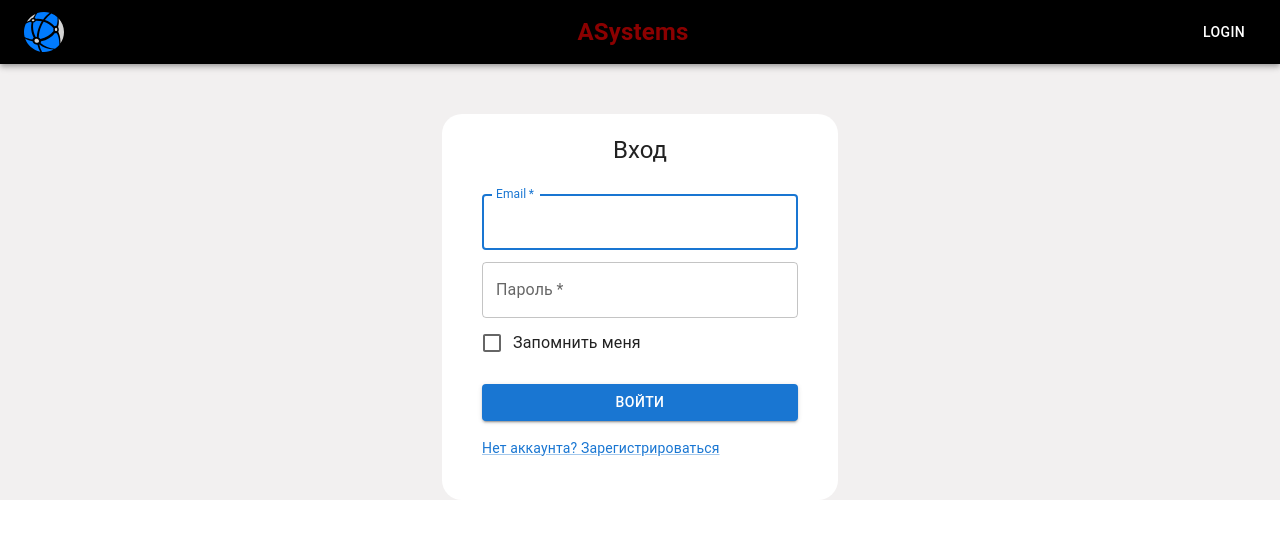
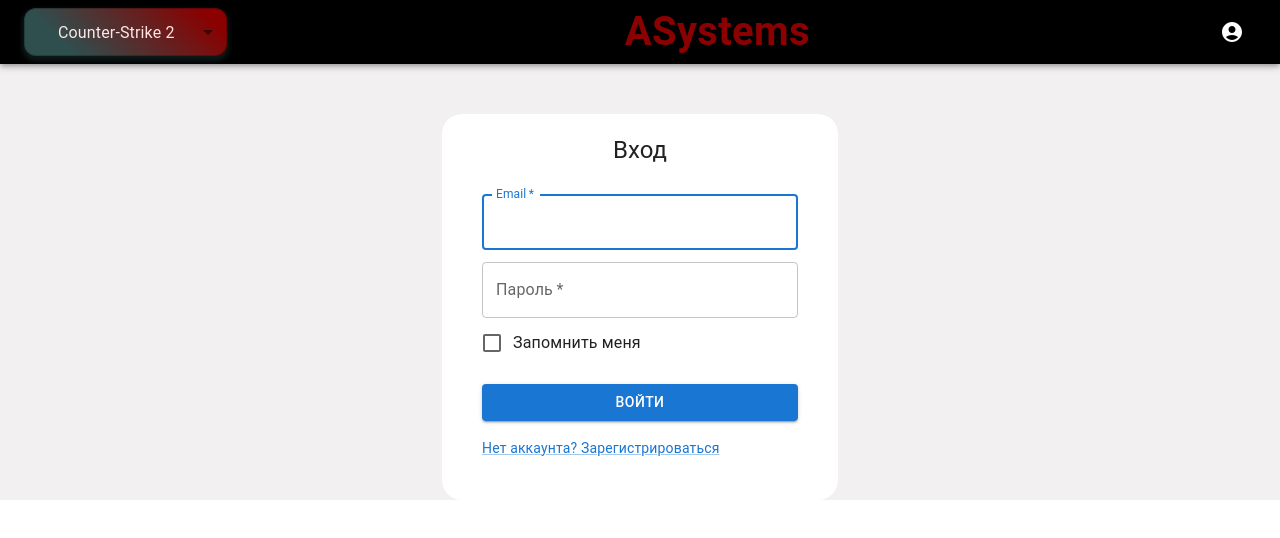
Before and after one commit to AlekseiMonakhov/steam-parser, a React (Create React App) app in the folder frontend/: page /login in a window 1280 px wide. Shown: the top 538 px of the page. Built offline with nearby package versions, Linux system fonts and the light colour scheme.

Commit message:
add game's name filtration

```diff
--- a/frontend/src/components/header/header.tsx
+++ b/frontend/src/components/header/header.tsx
@@ -1,4 +1,4 @@
-import React from 'react';
+import React, { useState } from 'react';
 import AppBar from '@mui/material/AppBar';
 import Box from '@mui/material/Box';
 import Toolbar from '@mui/material/Toolbar';
@@ -7,52 +7,58 @@ import AccountCircle from '@mui/icons-material/AccountCircle';
 import Typography from '@mui/material/Typography';
 import Menu from '@mui/material/Menu';
 import MenuItem from '@mui/material/MenuItem';
+import Select, { SelectChangeEvent } from '@mui/material/Select';
+import { useGameStore } from '../../storage/gameStore';
 import styles from './header.module.css';
 import { Button } from '@mui/material';
-import { useNavigate, Link } from 'react-router-dom';
-import { useUserStore } from '../../storage/userStore';
-import logo from './logo.svg'
+import { Link } from 'react-router-dom';
 
 export default function Header() {
-  const [anchorEl, setAnchorEl] = React.useState<null | HTMLElement>(null);
-  const { user, logout, login } = useUserStore();
-  const navigate = useNavigate();
+  const [anchorEl, setAnchorEl] = useState<null | HTMLElement>(null);
+  const { gameCode, setGameCode } = useGameStore();
 
   const handleMenuClick = (event: React.MouseEvent<HTMLButtonElement>) => {
     setAnchorEl(event.currentTarget);
-  };
-
-  const handleMenuItemClick = () => {
-    logout();
-    setAnchorEl(null);
   };
 
   const handleClose = () => {
     setAnchorEl(null);
   };
 
-  const handleLoginClick = () => {
-    const mockUser = {
-      username: 'mockUser',
-      password: 'mockPassword',
-      role: 'admin',
-    };
-
-    login(mockUser.username);
+  const handleGameChange = (event: SelectChangeEvent<number>) => {
+    setGameCode(parseInt(event.target.value as string, 10));
   };
 
   return (
       <Box className={styles.header}>
         <AppBar position="static" sx={{ backgroundColor: 'black', width: '100%' }}>
           <Toolbar sx={{ display: 'flex', justifyContent: 'space-between', width: '100%' }}>
-            <Link to="/" className={styles.logoLink}>
-              <img src={logo} alt="Logo" className={styles.logo} />
-            </Link>
-            <Typography variant="h6" sx={{ flexGrow: 1, textAlign: 'center', fontWeight: 'bold', fontSize: '1.5rem', color: 'darkred' }}>
+            <Select
+                value={gameCode}
+                onChange={handleGameChange}
+                className={styles.gameSelect}
+                sx={{
+                    borderRadius: 3,
+                    width: 'auto',
+                    background: 'linear-gradient(45deg, #2F4F4F 20%, #8B0000 90%)',
+                    border: 0,
+                    boxShadow: '0 3px 5px 2px rgba(47, 79, 79, .3)',
+                    color: '#FFE4E1',
+                    height: 48,
+                    padding: '0 20px',
+                    textAlign: 'center',
+                    display: 'flex',
+                    alignItems: 'center',
+                    justifyContent: 'center'
+                }}
+            >
+              <MenuItem value={730}>Counter-Strike 2</MenuItem>
+              <MenuItem value={570}>Dota 2</MenuItem>
+              <MenuItem value={578080}>PUBG</MenuItem>
+            </Select>
+            <Typography variant="h6" sx={{ flexGrow: 1, textAlign: 'center', fontWeight: 'bold', fontSize: '2.5rem', color: 'darkred' }}>
               ASystems
             </Typography>
-            {user ? (
-                <Box className={styles.MenuButton}>
                        <IconButton
                 size="large"
                 aria-label="account of current user"
@@ -78,20 +84,8 @@ export default function Header() {
                 open={Boolean(anchorEl)}
                 onClose={handleClose}
             >
-                    <MenuItem onClick={handleMenuItemClick}>Выйти</MenuItem>
+              <MenuItem onClick={handleClose}>Close</MenuItem>
             </Menu>
-                </Box>
-            ) : (
-                <Box className={styles.MenuButton}>
-                  <Button
-                      className={styles.LoggedInButton}
-                      color="inherit"
-                      onClick={handleLoginClick}
-                  >
-                    Login
-                  </Button>
-                </Box>
-            )}
           </Toolbar>
         </AppBar>
       </Box>
--- a/frontend/src/pages/mainPage/mainPage.tsx
+++ b/frontend/src/pages/mainPage/mainPage.tsx
@@ -7,6 +7,7 @@ import IconButton from '@mui/material/IconButton';
 import ChartIcon from '@mui/icons-material/BarChart';
 import Chart from '../../components/chart/chart';
 import { Item, PZCoefficient } from "./types";
+import { useGameStore } from '../../storage/gameStore';
 
 export default function MainPage() {
     const [data, setData] = useState<Item[]>([]);
@@ -16,9 +17,11 @@ export default function MainPage() {
     const [selectedPZ, setSelectedPZ] = useState<PZCoefficient[]>([]);
     const [selectedItemName, setSelectedItemName] = useState<string>('');
     const itemsPerPage = 8;
+    const { gameCode } = useGameStore();
 
-    const fetchData = () => {
-        fetch('http://localhost:3008/api/coefficients/730')
+    const fetchData = (gameCode: number) => {
+        setLoading(true);
+        fetch(`http://localhost:3008/api/coefficients/${gameCode}`)
             .then(response => response.json())
             .then(data => {
                 if (data.length > 0) {
@@ -32,8 +35,8 @@ export default function MainPage() {
     };
 
     useEffect(() => {
-        fetchData();
-    }, []);
+        fetchData(gameCode);
+    }, [gameCode]);
 
     const handlePageChange = (_event: React.ChangeEvent<unknown>, value: number) => {
         setCurrentPage(value);
--- a/frontend/src/storage/gameStore.ts
+++ b/frontend/src/storage/gameStore.ts
@@ -0,0 +1,16 @@
+import { create } from 'zustand';
+
+interface GameState {
+    gameCode: number;
+    setGameCode: (code: number) => void;
+}
+
+const storedGameCode = localStorage.getItem('gameCode');
+
+export const useGameStore = create<GameState>((set) => ({
+    gameCode: storedGameCode ? parseInt(storedGameCode) : 730,
+    setGameCode: (code) => {
+        set({ gameCode: code });
+        localStorage.setItem('gameCode', code.toString());
+    },
+}));
```
Also changed, not shown: 1 other file (tests, documents, lock files or other folders). Lines whose indentation alone changed are shown as unchanged.
